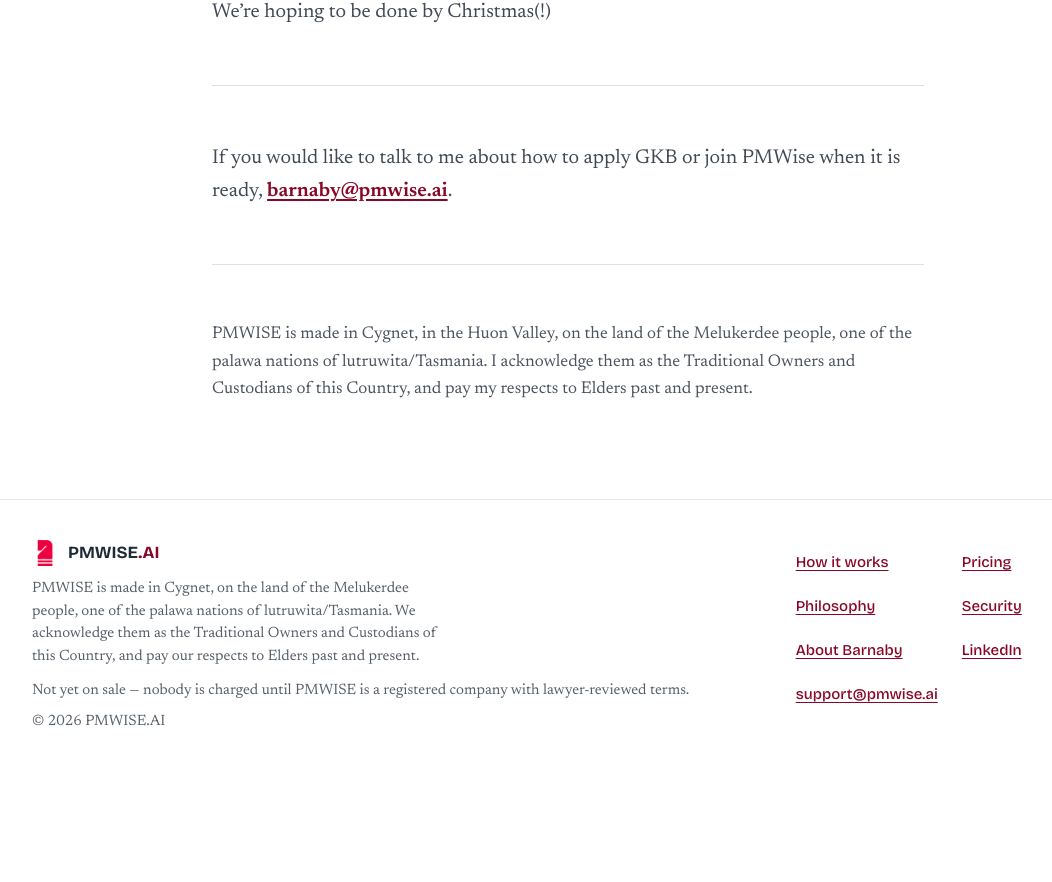
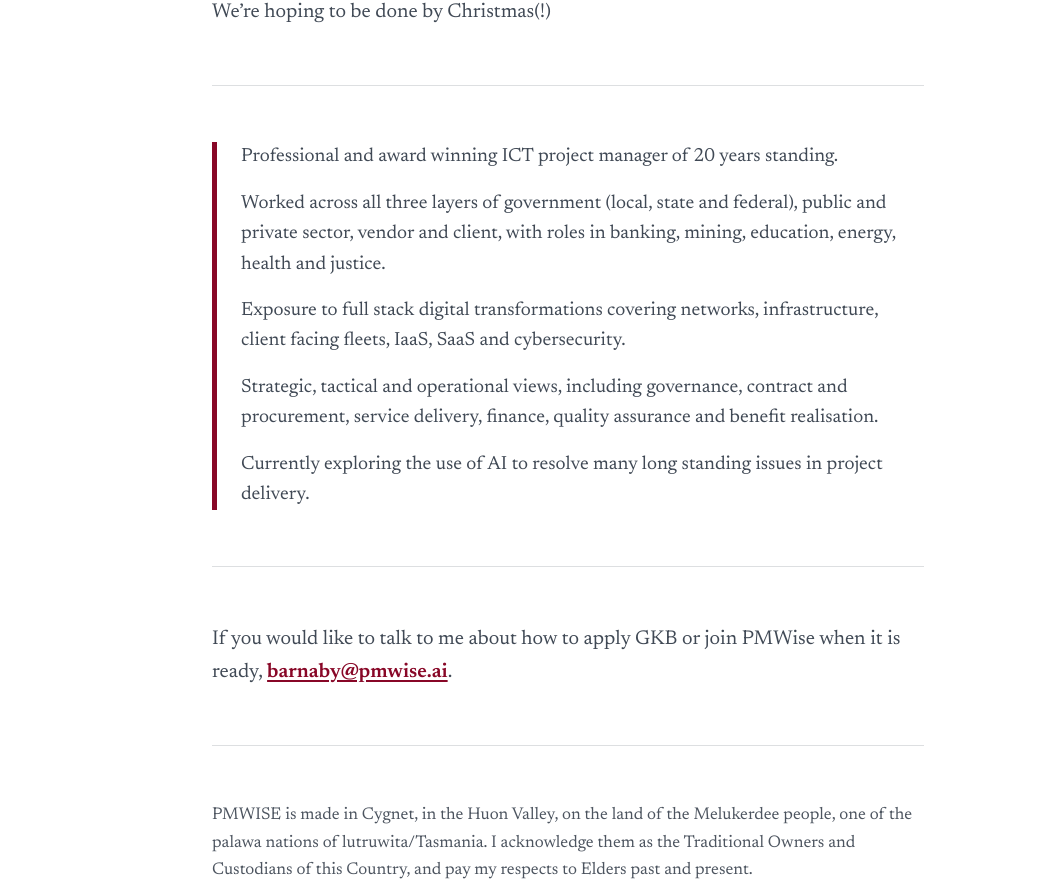
Before and after one commit to barnabyheaton/pmwise-landing, a Next.js app: page /about in a window 1280 px wide. Shown: the part 2530-3412 px from the top of the page, without its empty margins (72-1124 px from the left). Before the commit the page ends 3303 px from the top, so only its background shows below. Built offline with nearby package versions, Linux system fonts and the light colour scheme.

Commit message:
About: add Barnaby's track record strip, no names
Co-Authored-By: Claude Opus 5.5 <noreply@anthropic.com>
Claude-Session: https://claude.ai/code/session_01DgV7cdkJUxrwohVeVcccb6

```diff
--- a/app/about/page.jsx
+++ b/app/about/page.jsx
@@ -111,6 +111,30 @@ export default function AboutPage() {
             <p>We&rsquo;re hoping to be done by Christmas(!)</p>
           </div>
 
+          {/* Track record — Barnaby's words, 28 Sep 2026. "and" before "justice" and the
+              "cybersecurity" typo are the only changes. No names, by his instruction. */}
+          <hr className="my-14 border-brand-dark/15" />
+          <ul className="list-none space-y-4 border-l-[5px] border-brand-700 pl-6 text-[19px] leading-[1.6] text-brand-dark/85">
+            <li>Professional and award winning ICT project manager of 20 years standing.</li>
+            <li>
+              Worked across all three layers of government (local, state and federal), public and
+              private sector, vendor and client, with roles in banking, mining, education, energy,
+              health and justice.
+            </li>
+            <li>
+              Exposure to full stack digital transformations covering networks, infrastructure,
+              client facing fleets, IaaS, SaaS and cybersecurity.
+            </li>
+            <li>
+              Strategic, tactical and operational views, including governance, contract and
+              procurement, service delivery, finance, quality assurance and benefit realisation.
+            </li>
+            <li>
+              Currently exploring the use of AI to resolve many long standing issues in project
+              delivery.
+            </li>
+          </ul>
+
           {/* Section 6 — Barnaby's words, 26 Sep 2026. Comma added before the address. */}
           <hr className="my-14 border-brand-dark/15" />
           <p className="text-[20px] leading-[1.65] text-brand-dark/85">
```
